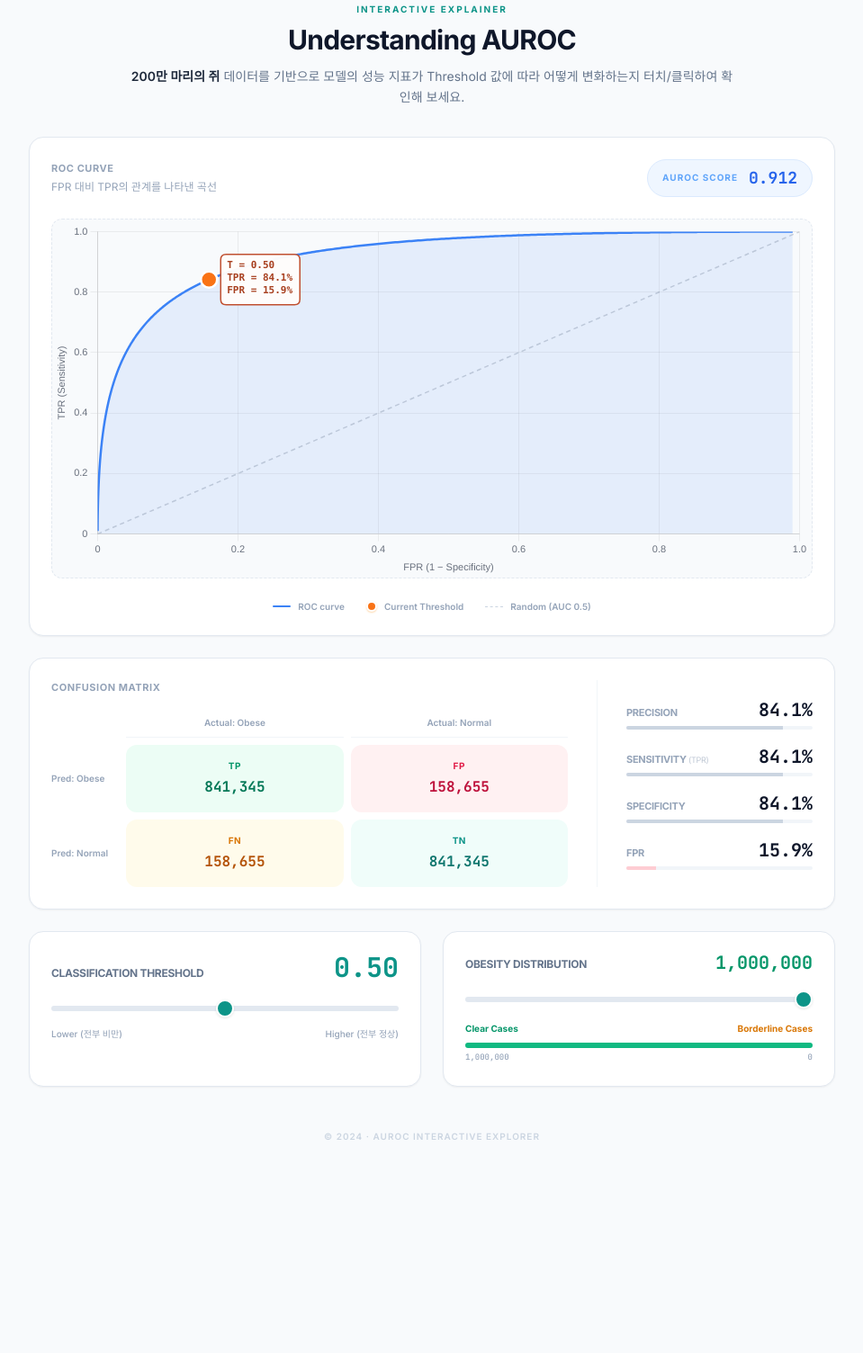
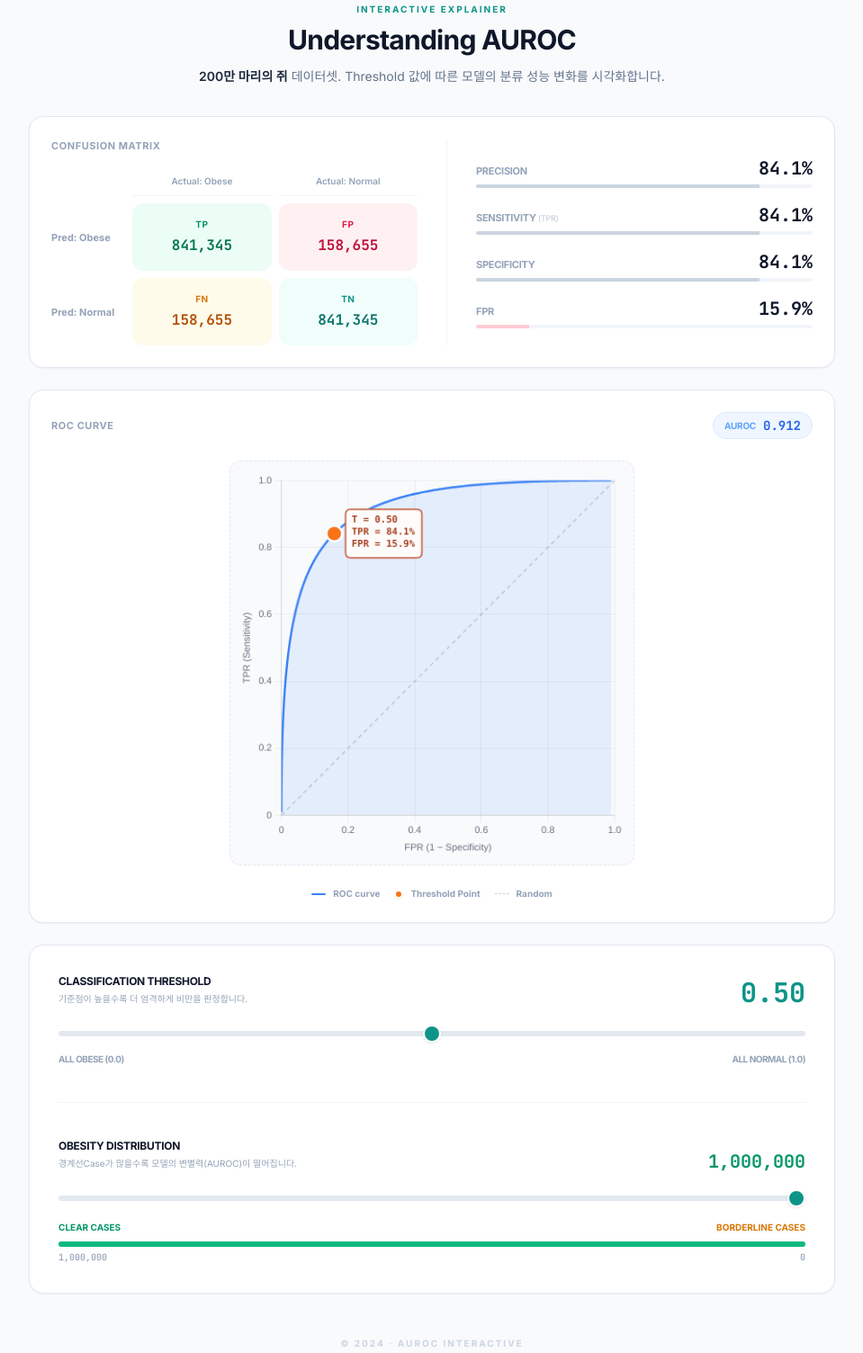
Before and after one commit to 2JIHAN/pages, a plain HTML site: page auroc-interactive/index.html in a window 1280 px wide. Shown: the part 29-1533 px from the top of the page at 90% size, without its empty margins (160-1119 px from the left). Before the commit the page ends 1332 px from the top, so only its background shows below. Drawn offline with nearby package versions, Linux system fonts and the light colour scheme.

Commit message:
refactor: reorganize AUROC interactive dashboard layout and update UI components for improved clarity

```diff
--- a/auroc-interactive/index.html
+++ b/auroc-interactive/index.html
@@ -83,49 +83,16 @@
       Understanding AUROC
     </h1>
     <p class="text-slate-500 text-sm leading-relaxed max-w-2xl mx-auto">
-      <span class="font-semibold text-slate-800">200만 마리의 쥐</span> 데이터를 기반으로 모델의 성능 지표가
-      Threshold 값에 따라 어떻게 변화하는지 터치/클릭하여 확인해 보세요.
+      <span class="font-semibold text-slate-800">200만 마리의 쥐</span> 데이터셋.
+      Threshold 값에 따른 모델의 분류 성능 변화를 시각화합니다.
     </p>
   </header>
 
   <main class="max-w-4xl mx-auto space-y-6">
 
-    <!-- TOP SECTION: ROC Curve (Now prominent at the top) -->
+    <!-- 1. TOP SECTION: Confusion Matrix & Metrics (NOW AT TOP) -->
     <section class="bg-white border border-slate-200 rounded-2xl p-6 shadow-sm">
-      <div class="flex flex-col md:flex-row justify-between items-start md:items-center gap-4 mb-6">
-        <div>
-          <h2 class="text-[11px] font-bold tracking-wider uppercase text-slate-400">ROC Curve</h2>
-          <p class="text-xs text-slate-400 mt-1">FPR 대비 TPR의 관계를 나타낸 곡선</p>
-        </div>
-        <div class="bg-blue-50 border border-blue-100 rounded-full px-4 py-1.5 flex items-center gap-3">
-          <span class="text-[10px] font-bold text-blue-400 uppercase tracking-widest">AUROC Score</span>
-          <span id="auroc-val" class="font-mono text-lg font-bold text-blue-600">0.000</span>
-        </div>
-      </div>
-
-      <div class="relative w-full aspect-video md:aspect-[2/1] max-h-[400px] bg-slate-50 rounded-xl border border-dashed border-slate-200 mb-6 flex items-center justify-center overflow-hidden">
-        <canvas id="roc"></canvas>
-      </div>
-
-      <div class="flex flex-wrap gap-x-6 gap-y-3 text-[10px] font-semibold text-slate-400 justify-center">
-        <div class="flex items-center gap-2">
-          <span class="w-5 h-0.5 bg-blue-500 rounded-full"></span>
-          <span>ROC curve</span>
-        </div>
-        <div class="flex items-center gap-2">
-          <span class="w-3 h-3 rounded-full bg-orange-500 border-2 border-white shadow-sm shadow-orange-200"></span>
-          <span>Current Threshold</span>
-        </div>
-        <div class="flex items-center gap-2">
-          <span class="w-5 border-t-[1.5px] border-dashed border-slate-300"></span>
-          <span>Random (AUC 0.5)</span>
-        </div>
-      </div>
-    </section>
-
-    <!-- MIDDLE SECTION: Confusion Matrix & Metrics (Combined) -->
-    <section class="bg-white border border-slate-200 rounded-2xl p-6 shadow-sm">
-      <div class="grid grid-cols-1 lg:grid-cols-[1fr_240px] gap-8">
+      <div class="grid grid-cols-1 md:grid-cols-2 gap-8">
 
         <!-- Left: Confusion Matrix -->
         <div>
@@ -135,7 +102,7 @@
             <div class="text-center text-[10px] font-semibold text-slate-400 pb-2 border-b border-slate-100">Actual: Obese</div>
             <div class="text-center text-[10px] font-semibold text-slate-400 pb-2 border-b border-slate-100">Actual: Normal</div>
 
-            <div class="flex items-center text-[10px] font-semibold text-slate-400 pr-3 whitespace-nowrap">Pred: Obese</div>
+            <div class="flex items-center text-[11px] font-bold text-slate-400 pr-3 whitespace-nowrap">Pred: Obese</div>
             <div class="bg-emerald-50 rounded-xl p-4 text-center">
               <div class="text-[10px] font-bold text-emerald-600 tracking-wider mb-1">TP</div>
               <div id="tp" class="font-mono text-base font-bold text-emerald-700">—</div>
@@ -145,7 +112,7 @@
               <div id="fp" class="font-mono text-base font-bold text-rose-700">—</div>
             </div>
 
-            <div class="flex items-center text-[10px] font-semibold text-slate-400 pr-3 whitespace-nowrap">Pred: Normal</div>
+            <div class="flex items-center text-[11px] font-bold text-slate-400 pr-3 whitespace-nowrap">Pred: Normal</div>
             <div class="bg-amber-50 rounded-xl p-4 text-center">
               <div class="text-[10px] font-bold text-amber-600 tracking-wider mb-1">FN</div>
               <div id="fn" class="font-mono text-base font-bold text-amber-700">—</div>
@@ -158,7 +125,7 @@
         </div>
 
         <!-- Right: Metrics List -->
-        <div class="flex flex-col justify-center space-y-4 pt-4 lg:pt-0 lg:pl-8 lg:border-l lg:border-slate-100">
+        <div class="flex flex-col justify-center space-y-4 pt-6 md:pt-0 md:pl-8 md:border-l md:border-slate-100">
           <div>
             <div class="flex justify-between items-baseline mb-1">
               <span class="text-[11px] font-bold text-slate-400 uppercase tracking-tight">Precision</span>
@@ -202,50 +169,91 @@
       </div>
     </section>
 
-    <!-- BOTTOM SECTION: Controls (Two Columns) -->
-    <div class="grid grid-cols-1 md:grid-cols-2 gap-6">
-      <!-- Slider 1: Threshold -->
-      <section class="bg-white border border-slate-200 rounded-2xl p-6 shadow-sm">
+    <!-- 2. MIDDLE SECTION: ROC Curve (SQUARE RATIO) -->
+    <section class="bg-white border border-slate-200 rounded-2xl p-6 shadow-sm">
+      <div class="flex justify-between items-center mb-6">
+        <h2 class="text-[11px] font-bold tracking-wider uppercase text-slate-400">ROC Curve</h2>
+        <div class="bg-blue-50 border border-blue-100 rounded-full px-3 py-1 flex items-center gap-2">
+          <span class="text-[10px] font-bold text-blue-400 uppercase tracking-tight">AUROC</span>
+          <span id="auroc-val" class="font-mono text-sm font-bold text-blue-600">—</span>
+        </div>
+      </div>
+
+      <div class="max-w-[450px] mx-auto">
+        <div class="relative w-full aspect-square bg-slate-50 rounded-xl border border-dashed border-slate-200 flex items-center justify-center overflow-hidden">
+          <canvas id="roc" class="p-2"></canvas>
+        </div>
+      </div>
+
+      <div class="flex flex-wrap gap-4 text-[10px] font-bold text-slate-400 justify-center mt-6">
+        <div class="flex items-center gap-2">
+          <span class="w-4 h-0.5 bg-blue-500 rounded-full"></span>
+          <span>ROC curve</span>
+        </div>
+        <div class="flex items-center gap-2">
+          <span class="w-2.5 h-2.5 rounded-full bg-orange-500 border-2 border-white shadow-sm shadow-orange-100"></span>
+          <span>Threshold Point</span>
+        </div>
+        <div class="flex items-center gap-2">
+          <span class="w-4 border-t-[1.5px] border-dashed border-slate-300"></span>
+          <span>Random</span>
+        </div>
+      </div>
+    </section>
+
+    <!-- 3. BOTTOM SECTION: Controls (COMBINED IN ONE CARD) -->
+    <section class="bg-white border border-slate-200 rounded-2xl p-8 shadow-sm space-y-10">
+
+      <!-- Control 1: Threshold -->
+      <div>
         <div class="flex justify-between items-end mb-4">
-          <label for="thresh" class="text-xs font-bold text-slate-500 uppercase tracking-tight">Classification Threshold</label>
+          <div class="space-y-1">
+            <h3 class="text-xs font-bold text-slate-900 uppercase tracking-tight">Classification Threshold</h3>
+            <p class="text-[10px] text-slate-400">기준점이 높을수록 더 엄격하게 비만을 판정합니다.</p>
+          </div>
           <div id="thresh-val" class="font-mono text-3xl font-bold text-teal-600 leading-none">0.50</div>
         </div>
         <input type="range" id="thresh" min="0" max="1" step="0.01" value="0.5" class="accent-teal-600">
-        <div class="flex justify-between mt-3 text-[10px] text-slate-400 font-medium">
-          <span>Lower (전부 비만)</span>
-          <span>Higher (전부 정상)</span>
+        <div class="flex justify-between mt-3 text-[10px] text-slate-400 font-bold uppercase tracking-tighter">
+          <span>All Obese (0.0)</span>
+          <span>All Normal (1.0)</span>
         </div>
-      </section>
+      </div>
 
-      <!-- Slider 2: Distribution -->
-      <section class="bg-white border border-slate-200 rounded-2xl p-6 shadow-sm">
+      <hr class="border-slate-100">
+
+      <!-- Control 2: Obesity Distribution -->
+      <div>
         <div class="flex justify-between items-end mb-4">
-          <label for="clear-slider" class="text-xs font-bold text-slate-500 uppercase tracking-tight">Obesity Distribution</label>
+          <div class="space-y-1">
+            <h3 class="text-xs font-bold text-slate-900 uppercase tracking-tight">Obesity Distribution</h3>
+            <p class="text-[10px] text-slate-400">경계선Case가 많을수록 모델의 변별력(AUROC)이 떨어집니다.</p>
+          </div>
           <div id="clear-val" class="font-mono text-xl font-bold text-emerald-600 leading-none">1,000,000</div>
         </div>
 
         <input type="range" id="clear-slider" min="0" max="1000000" step="10000" value="1000000" class="accent-emerald-600">
 
-        <div class="flex justify-between mt-4 text-[10px] font-bold">
-          <span class="text-emerald-600">Clear Cases</span>
-          <span class="text-amber-600">Borderline Cases</span>
+        <div class="flex justify-between mt-4 text-[10px] font-bold mb-2">
+          <span class="text-emerald-600 uppercase">Clear Cases</span>
+          <span class="text-amber-600 uppercase">Borderline Cases</span>
         </div>
 
-        <div class="mt-2 h-1.5 bg-slate-100 rounded-full overflow-hidden">
+        <div class="h-1.5 bg-slate-100 rounded-full overflow-hidden">
           <div id="clear-bar" class="h-full bg-emerald-500 transition-all duration-150" style="width: 100%"></div>
         </div>
 
-        <div class="flex justify-between mt-1 text-[9px] font-mono text-slate-400">
+        <div class="flex justify-between mt-1 text-[10px] font-mono text-slate-400">
           <span id="clear-count">1,000,000</span>
           <span id="border-count">0</span>
         </div>
-      </section>
-    </div>
+      </div>
+    </section>
 
   </main>
 
-  <footer class="mt-12 text-center text-slate-300 text-[10px] font-semibold uppercase tracking-widest">
-    &copy; 2024 &middot; AUROC Interactive Explorer
+  <footer class="mt-12 text-center text-slate-300 text-[10px] font-bold uppercase tracking-[0.2em]">
+    &copy; 2024 &middot; AUROC Interactive
   </footer>
 
   <script src="script.js"></script>
```
